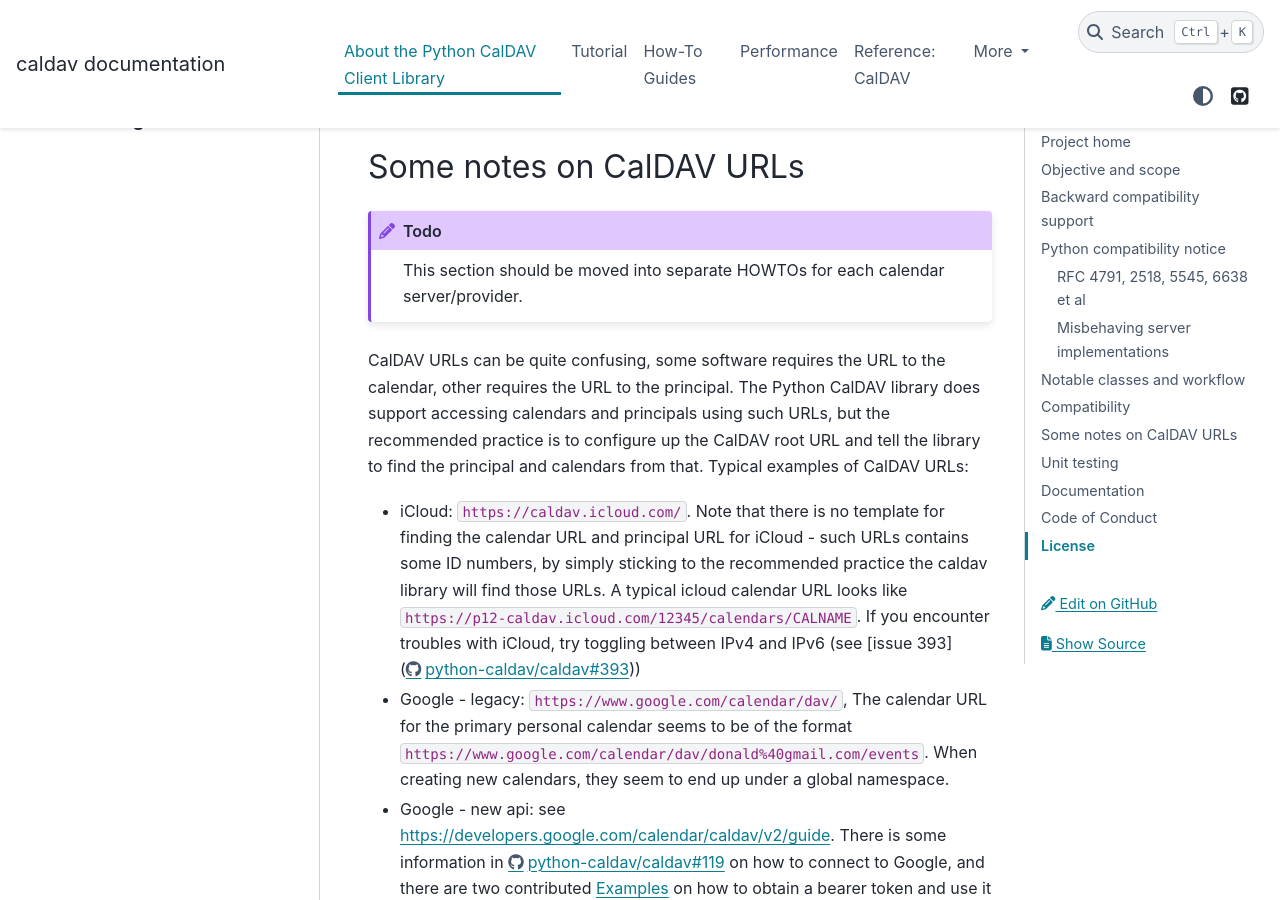
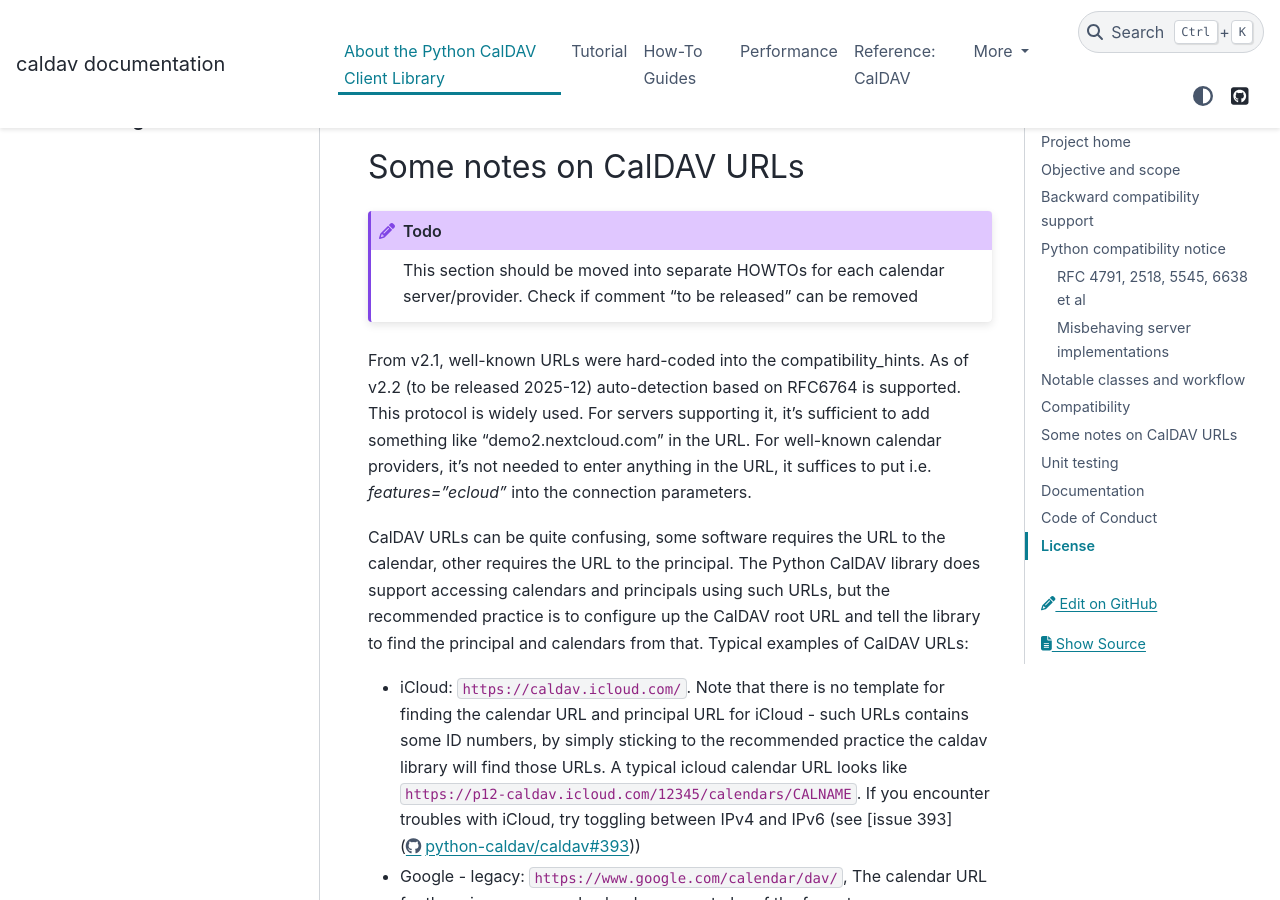
Before and after one commit to python-caldav/caldav, a Sphinx documentation site: the page built from docs/source/about.rst, in a window 1280 px wide and 900 px high, scrolled down 4873 px. Built offline with Sphinx 7.4.7 and the PyData theme 0.15.4, drawn with Linux system fonts in a browser that asks for light colours; pages that are not in the unit, such as notebooks, are missing from menus; the version number could not be read and is left out.

```diff
--- a/docs/source/about.rst
+++ b/docs/source/about.rst
@@ -213,6 +213,9 @@ Some notes on CalDAV URLs
 
 .. todo::
    This section should be moved into separate HOWTOs for each calendar server/provider.
+   Check if comment "to be released" can be removed
+
+From v2.1, well-known URLs were hard-coded into the compatibility_hints.  As of v2.2 (to be released 2025-12) auto-detection based on RFC6764 is supported.  This protocol is widely used.  For servers supporting it, it's sufficient to add something like "demo2.nextcloud.com" in the URL.  For well-known calendar providers, it's not needed to enter anything in the URL, it suffices to put i.e. `features="ecloud"` into the connection parameters.
 
 CalDAV URLs can be quite confusing, some software requires the URL to the calendar, other requires the URL to the principal.  The Python CalDAV library does support accessing calendars and principals using such URLs, but the recommended practice is to configure up the CalDAV root URL and tell the library to find the principal and calendars from that.  Typical examples of CalDAV URLs:
 
```
Also changed, not shown: 1 other file.
